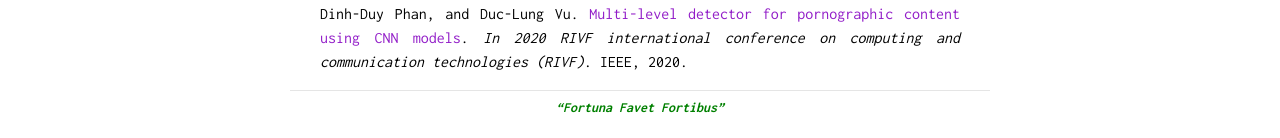
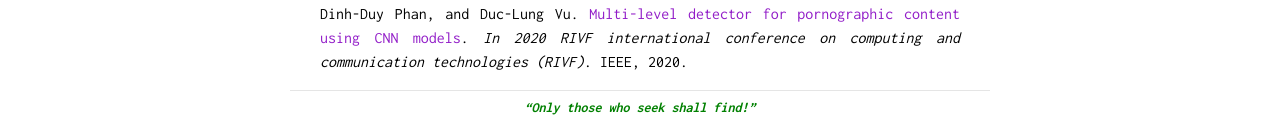
Before and after one commit to quanghuy0497/quanghuy0497.github.io, a Jekyll site: the page built from index.md, in a window 1280 px wide. Shown: the part 2214-2352 px from the top of the page. Built offline with Jekyll 4.4.1, drawn with Linux system fonts in a browser that asks for light colours; nearby versions of some CDN libraries.

Commit message:
Update footer quote

```diff
--- a/_includes/footer.html
+++ b/_includes/footer.html
@@ -1,7 +1,7 @@
 
 <center>
     <p style="color:green; font-size:14px; line-height:0em">
-        <b><i>“Fortuna Favet Fortibus”<i></b></p>
+        <b><i>“Only those who seek shall find!”<i></b></p>
     <!-- <br/> -->
     <!-- <p style="font-size:13px;">
         &mdash;&mdash; Yoda &mdash;&mdash; -->
```
Also changed, not shown: 12 other files.
